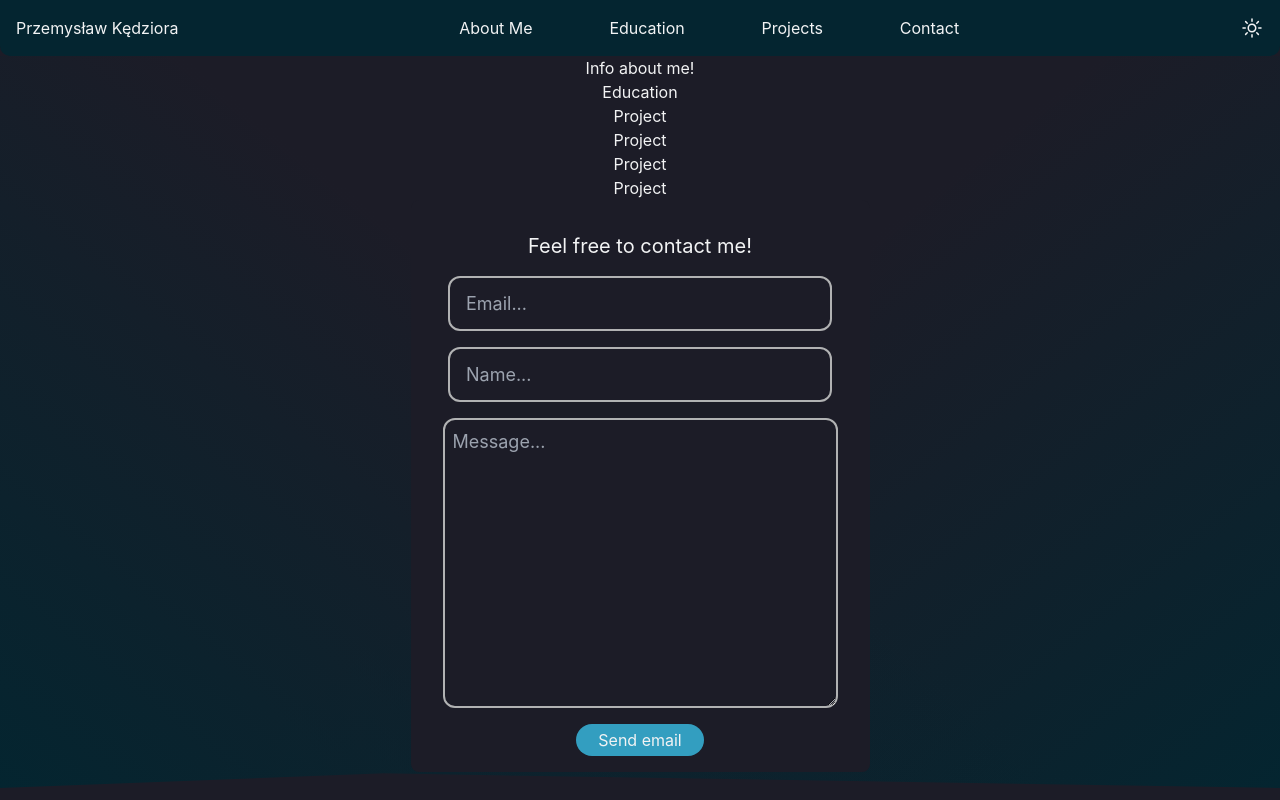
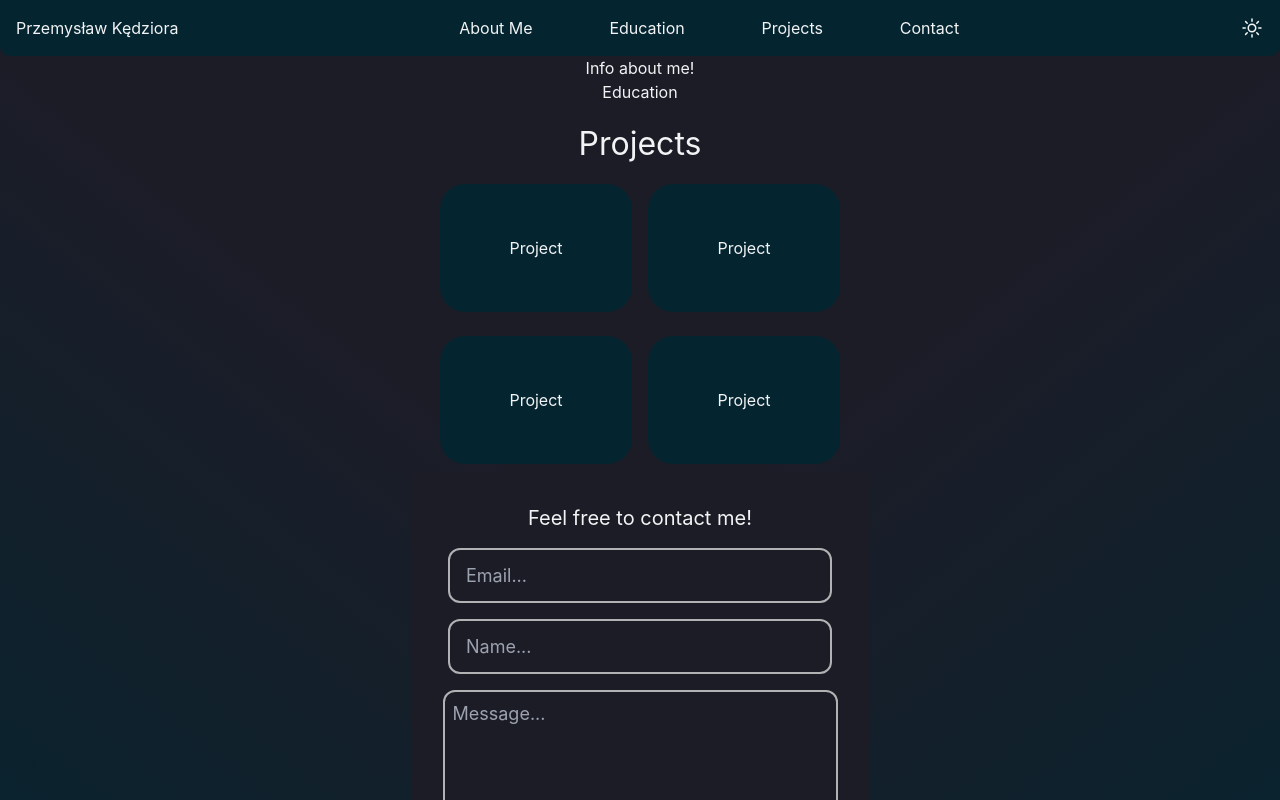
Before and after one commit to PrzemyslawKedziora/przemyslawkedziora, a React (Create React App) app: page / in a window 1280 px wide. Built offline with nearby package versions, Linux system fonts and the light colour scheme.

Commit message:
Style: Project site styling

```diff
--- a/src/App.css
+++ b/src/App.css
@@ -1,3 +1,7 @@
-.App{
-
+#about,#education,#projects,#contact{
+    scroll-margin-top: 10vh;
 }
+h1{
+    font-size: 2rem;
+    padding: 1rem 0;
+}
--- a/src/components/Projects.js
+++ b/src/components/Projects.js
@@ -1,10 +1,35 @@
+import styled from "styled-components";
+
+const ProjectCard = styled.div`
+        width: 12rem;
+        height: 8rem;
+        display: flex;
+        justify-content: center;
+        align-items: center;
+        margin-bottom: 1vh;
+        border-radius: 25px;
+        background-color: ${({theme}) => theme.cardLight};
+        color: ${({theme}) => theme.textPrimary};
+        transition: 0.3s ease-in-out;
+        &:hover{
+                transform: translateY(-10%);
+                transition: 0.3s ease-in-out;
+        }
+`
+
+const ProjectsContainer = styled.div`
+`
+
 const Projects = () => {
     return(
         <>
-            <div>Project</div>
-            <div>Project</div>
-            <div>Project</div>
-            <div>Project</div>
+            <h1>Projects</h1>
+           <ProjectsContainer id='projects' className="grid grid-cols-2 grid-rows-2 gap-4">
+                   <ProjectCard >Project</ProjectCard>
+                   <ProjectCard >Project</ProjectCard>
+                   <ProjectCard >Project</ProjectCard>
+                   <ProjectCard >Project</ProjectCard>
+           </ProjectsContainer>
         </>
     )
 }
```
